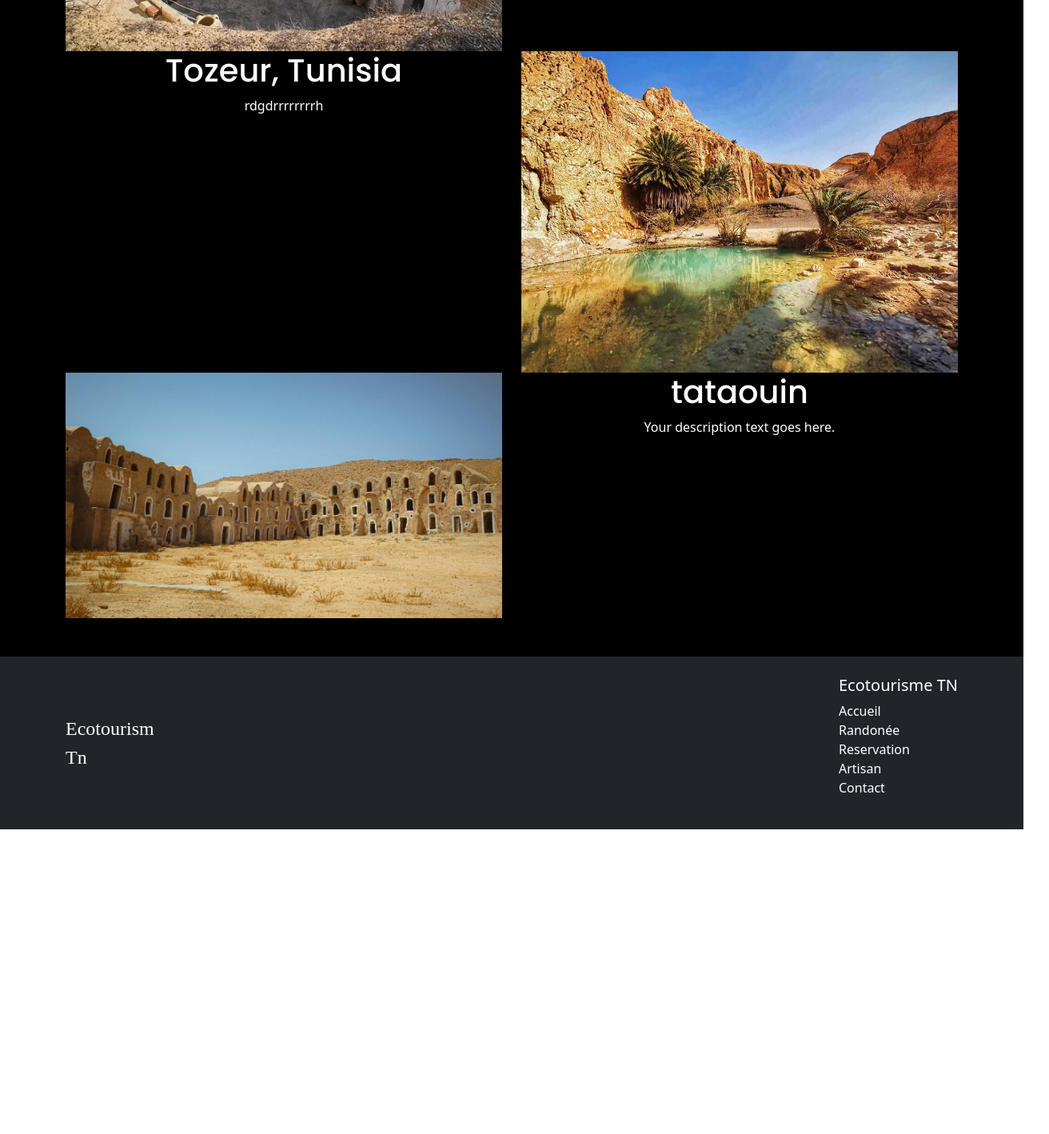
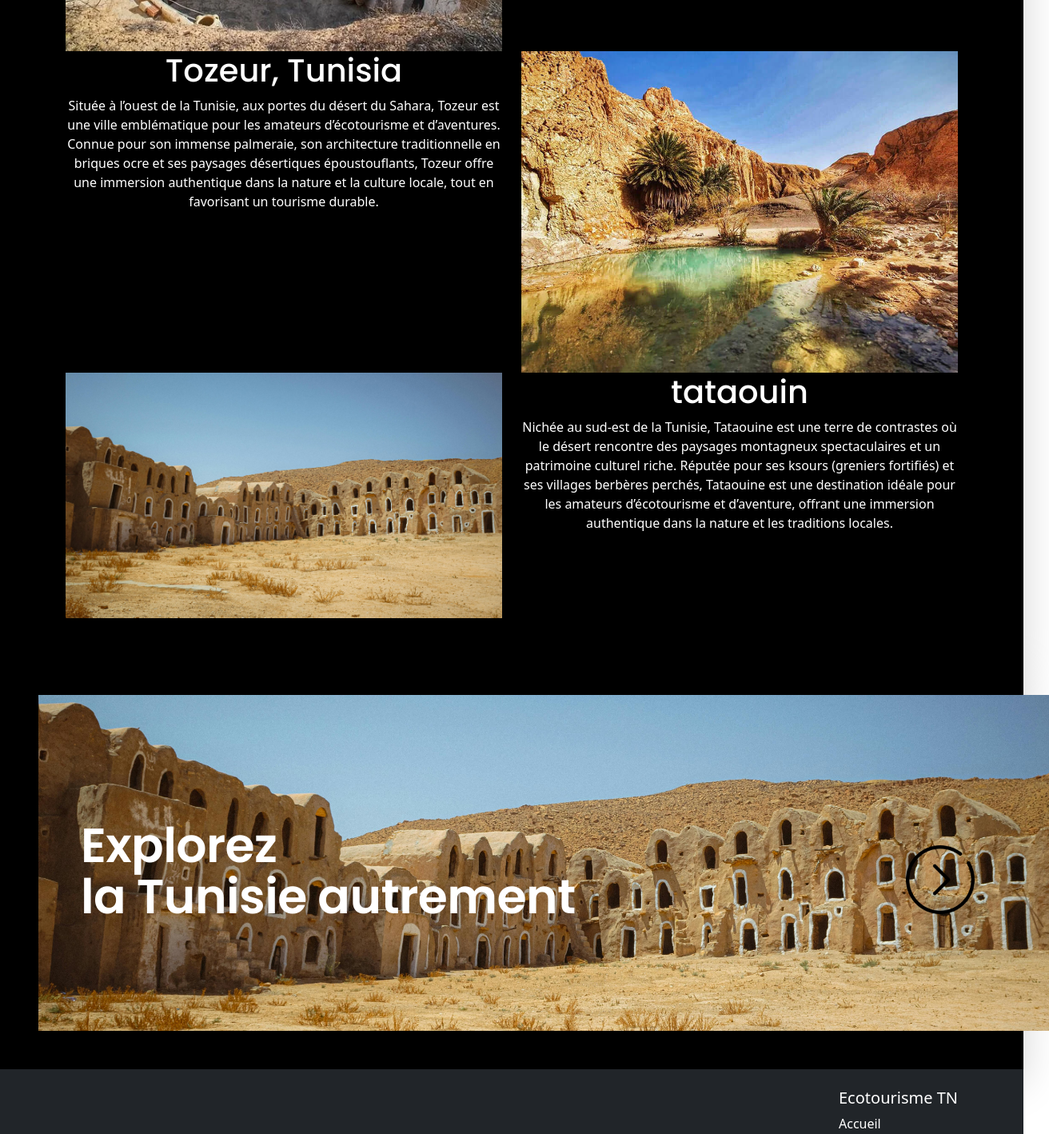
Before and after one commit to medaminenasfi/ecotourisme, a React (Create React App) app: page / in a window 1280 px wide. Shown: the part 1300-2718 px from the top of the page at 80% size, 1312 px wide, since content can reach past the window. Before the commit the page ends 2337 px from the top, so only its background shows below. Built offline with nearby package versions, Linux system fonts and the light colour scheme.

Commit message:
60% page accueil

```diff
--- a/src/pages/Accueil.js
+++ b/src/pages/Accueil.js
@@ -78,7 +78,15 @@ const Accueil = () => {
                 </Col>
                 <Col>
                   <h1>Matmata, gabes.</h1>
-                  <p>fdgdfgsdgsd</p>
+                  <p>
+                    Située au sud de la Tunisie, Matmata est une destination
+                    unique connue pour ses habitations troglodytiques creusées
+                    dans la roche, offrant une immersion authentique dans la
+                    culture berbère. Ce village pittoresque, célèbre pour avoir
+                    servi de décor à des films comme Star Wars, attire les
+                    visiteurs en quête de paysages atypiques et d’expériences
+                    écotouristiques enrichissantes.
+                  </p>
                 </Col>
               </Row>
             </Container>
@@ -88,7 +96,15 @@ const Accueil = () => {
               <Row>
                 <Col>
                   <h1>Tozeur, Tunisia</h1>
-                  <p>rdgdrrrrrrrrh</p>
+                  <p>
+                    Située à l’ouest de la Tunisie, aux portes du désert du
+                    Sahara, Tozeur est une ville emblématique pour les amateurs
+                    d’écotourisme et d’aventures. Connue pour son immense
+                    palmeraie, son architecture traditionnelle en briques ocre
+                    et ses paysages désertiques époustouflants, Tozeur offre une
+                    immersion authentique dans la nature et la culture locale,
+                    tout en favorisant un tourisme durable.
+                  </p>
                 </Col>
                 <Col>
                   <img
@@ -111,11 +127,34 @@ const Accueil = () => {
                   />
                 </Col>
                 <Col>
-                <h1>tataouin</h1>
-                  <p>Your description text goes here.</p>
+                  <h1>tataouin</h1>
+                  <p>
+                    Nichée au sud-est de la Tunisie, Tataouine est une terre de
+                    contrastes où le désert rencontre des paysages montagneux
+                    spectaculaires et un patrimoine culturel riche. Réputée pour
+                    ses ksours (greniers fortifiés) et ses villages berbères
+                    perchés, Tataouine est une destination idéale pour les
+                    amateurs d’écotourisme et d’aventure, offrant une immersion
+                    authentique dans la nature et les traditions locales.
+                  </p>
                 </Col>
               </Row>
             </Container>
+          </center>
+        </section>
+        <section className="bg-black text-white p-5 shadow-lg">
+          <center>
+            <section className="image-section d-flex justify-content-center align-items-center">
+              <div className="main-container">
+                <div className="mask-group" />
+                <span className="explore-tunisia">
+                  Explorez
+                  <br />
+                  la Tunisie autrement
+                </span>
+                <div className="frame-1" />
+              </div>{" "}
+            </section>
           </center>
         </section>
       </main>
--- a/src/pages/accueil.css
+++ b/src/pages/accueil.css
@@ -167,3 +167,104 @@ h1 {
   border-top: 1px solid #444444;
   color: #888888;
 }
+
+
+
+.image-section {
+  width: 1264px;
+  height: 420px;
+  background-color: black; /* Optional background */
+  display: flex;
+  justify-content: center;
+  align-items: center;
+  overflow: hidden;
+}
+
+.image-style {
+  max-width: 100%;
+  max-height: 100%;
+  object-fit: cover; /* Ensures the image fits inside */
+}
+
+
+
+
+:root {
+  --default-font-family: -apple-system, BlinkMacSystemFont, "Segoe UI", Roboto,
+    Ubuntu, "Helvetica Neue", Helvetica, Arial, "PingFang SC",
+    "Hiragino Sans GB", "Microsoft Yahei UI", "Microsoft Yahei",
+    "Source Han Sans CN", sans-serif;
+}
+
+.main-container {
+  overflow: hidden;
+}
+
+.main-container,
+.main-container * {
+  box-sizing: border-box;
+}
+
+input,
+select,
+textarea,
+button {
+  outline: 0;
+}
+
+.main-container {
+  display: flex;
+  flex-direction: column;
+  align-items: flex-start;
+  flex-wrap: nowrap;
+  gap: 10px;
+  position: relative;
+  width: 1264px;
+  margin: 0 auto;
+}
+.mask-group {
+  flex-shrink: 0;
+  position: relative;
+  width: 1264px;
+  height: 420px;
+  background: url(../assest/tatouine.jpg)
+    no-repeat center;
+  background-size: cover;
+}
+.explore-tunisia {
+  display: flex;
+  align-items: flex-start;
+  justify-content: flex-start;
+  flex-shrink: 0;
+  position: absolute;
+  width: 620px;
+  height: 128px;
+  top: 157px;
+  left: 53px;
+  color: #ffffff;
+  font-family: Poppins, var(--default-font-family);
+  font-size: 60px;
+  font-weight: 600;
+  line-height: 63.6px;
+  text-align: left;
+  text-overflow: initial;
+  letter-spacing: -0.6px;
+  z-index: 1;
+  overflow: hidden;
+}
+.frame-1 {
+  display: flex;
+  align-items: flex-start;
+  flex-wrap: nowrap;
+  flex-shrink: 0;
+  gap: 10px;
+  position: absolute;
+  width: 86px;
+  height: 86px;
+  top: 188px;
+  left: 1085px;
+  background: url(../assest/fleche.png)
+    no-repeat center;
+  background-size: cover;
+  z-index: 2;
+}
```
Also changed, not shown: src/assest/fleche.png (added).
